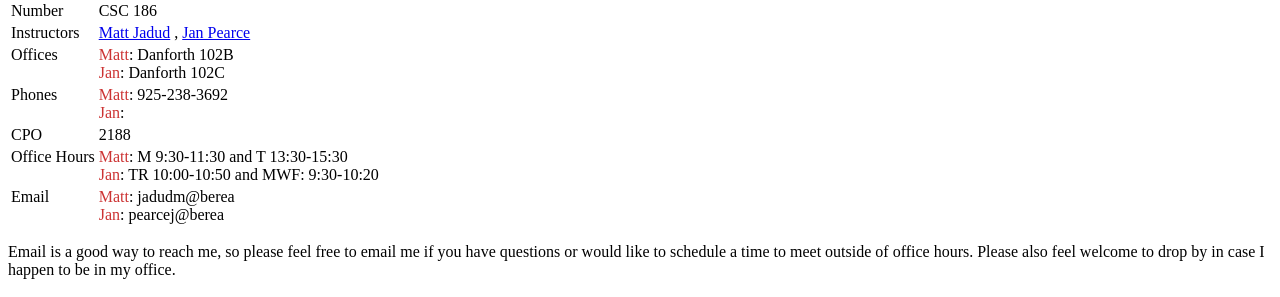
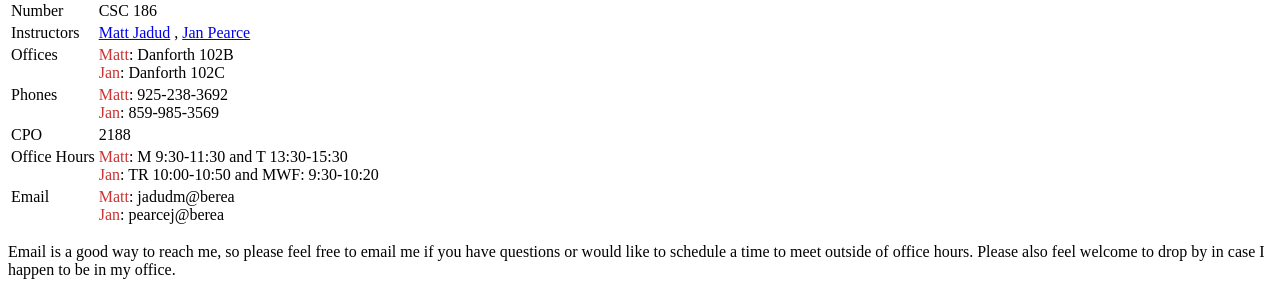
Before and after one commit to bereacs/ba4abw-www, a Jekyll site: the page built from infra/_posts/2012-12-25-syllabus.md, in a window 1280 px wide and 900 px high. Shown: the part 328-625 px from the top of the window. Built offline with Jekyll 4.4.1, drawn with Linux system fonts in a browser that asks for light colours; nearby versions of some CDN libraries; some web fonts are replaced; library files that are not in the unit come from our copies.

Commit message:
added my phone
mostly trying to figure out how it all comes together.

```diff
--- a/_config.yml
+++ b/_config.yml
@@ -54,7 +54,7 @@ permalink: /:categories/:title
 prof-names: ['Matt Jadud', 'Jan Pearce']
 prof-firsts: ['Matt', 'Jan']
 prof-urls: ['http://www.berea.edu/csc/matt-jadud/', 'http://faculty.berea.edu/pearcej/']
-prof-phones: ['925-238-3692', '']
+prof-phones: ['925-238-3692', '859-985-3569']
 prof-offices: ['Danforth 102B', 'Danforth 102C']
 prof-office-hours: ['M 9:30-11:30 and T 13:30-15:30', 'TR 10:00-10:50 and MWF: 9:30-10:20']
 prof-emails: ['jadudm@berea', 'pearcej@berea']
```
